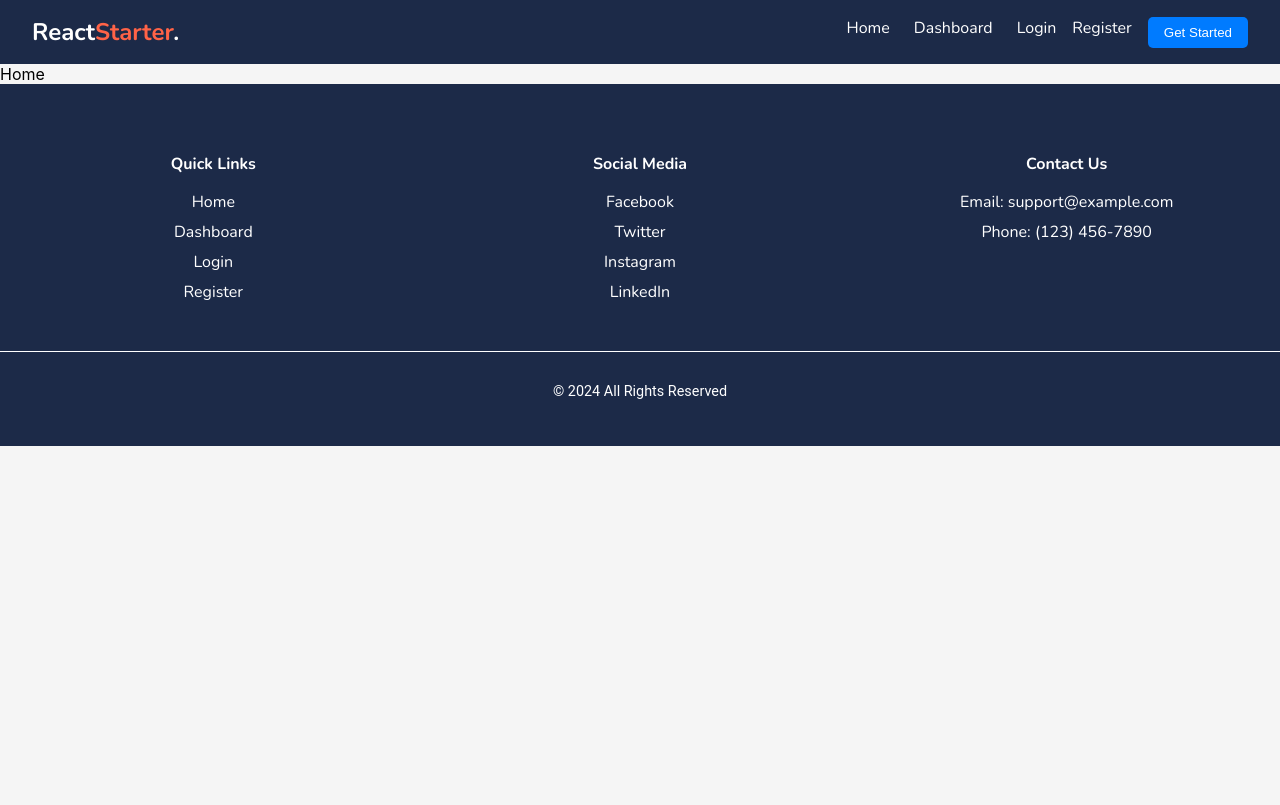
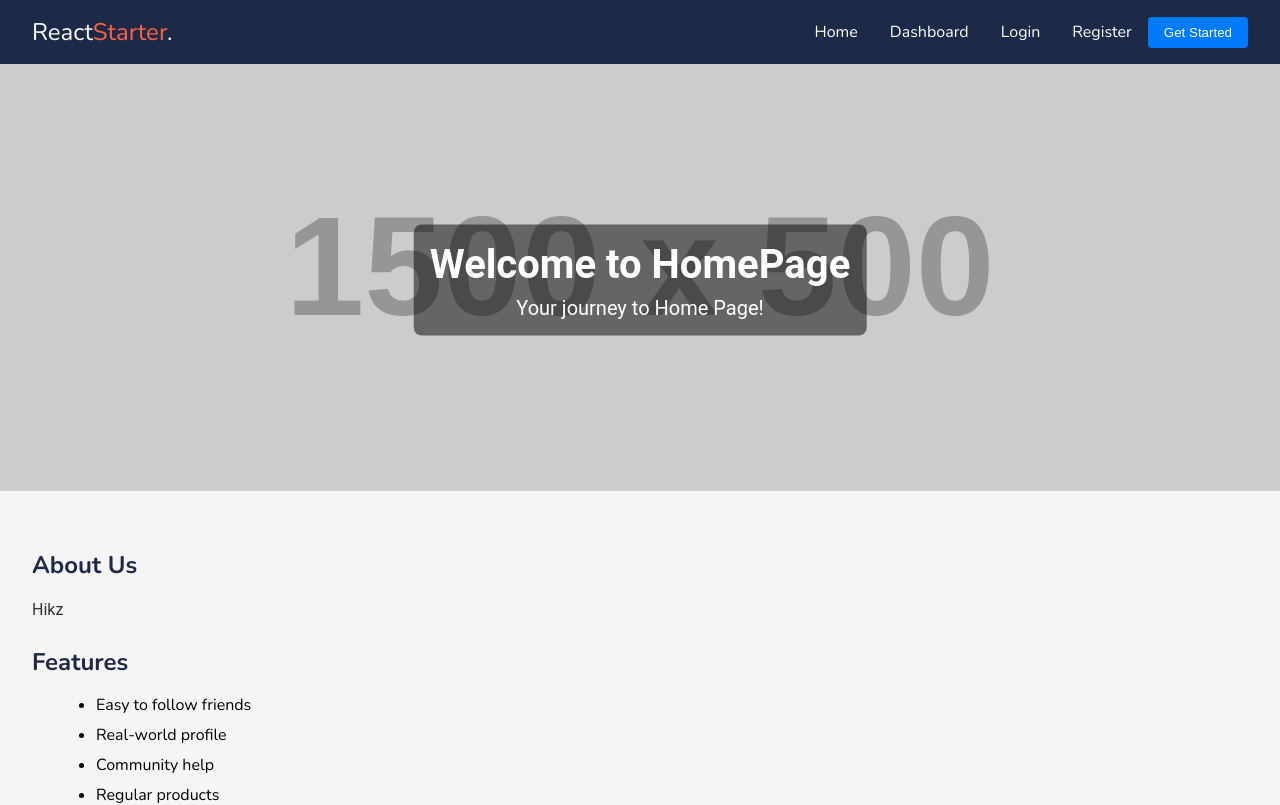
Before and after one commit to shanakasp/udemy-react-reusable-react-template--Course, a React (Vite) app: page / in a window 1280 px wide. Shown: the top 805 px of the page. Built offline with nearby package versions, Linux system fonts and the light colour scheme.

Commit message:
changed 5 files

```diff
--- a/src/components/header/header.module.scss
+++ b/src/components/header/header.module.scss
@@ -1,61 +1,169 @@
-/* header.module.scss */
+// @import url("https://fonts.googleapis.com/css2?family=Nunito:ital,wght@0,200..1000;1,200..1000&display=swap");
+
+// .header {
+//   background-color: #1c2a48;
+//   color: #fff;
+//   padding: 1rem 2rem;
+//   display: flex;
+//   justify-content: space-between;
+//   align-items: center;
+//   position: relative;
+//   z-index: 1000;
+//   font-family: "Nunito", sans-serif;
+
+//   .logo {
+//     font-size: 1.5rem;
+
+//     span {
+//       color: #ff6347;
+//     }
+//   }
+
+//   .nav-links {
+//     display: flex;
+//     align-items: center;
+
+//     a {
+//       margin: 0 1rem;
+//       text-decoration: none;
+//       color: #fff;
+
+//       &.active {
+//         color: #ff6347;
+//         text-decoration: underline;
+//       }
+
+//       &:hover {
+//         color: #ff6347;
+//       }
+//     }
+
+//     .auth-buttons {
+//       display: flex;
+//       align-items: center;
+
+//       a {
+//         margin: 0 1rem;
+//         text-decoration: none;
+//         color: #fff;
+
+//         &:hover {
+//           color: #ff6347;
+//         }
+//       }
+
+//       .get-started {
+//         background-color: #007bff;
+//         color: #fff;
+//         border: none;
+//         padding: 0.5rem 1rem;
+//         border-radius: 0.25rem;
+//         cursor: pointer;
+
+//         &:hover {
+//           background-color: #0056b3;
+//         }
+//       }
+//     }
+//   }
+
+//   .hamburger {
+//     display: none;
+//     font-size: 2rem;
+//     cursor: pointer;
+//   }
+
+//   @media (max-width: 768px) {
+//     .nav-links {
+//       display: none;
+//       position: absolute;
+//       top: 0;
+//       left: 0;
+//       width: 100%;
+//       height: 100vh;
+//       background-color: rgba(28, 42, 72, 0.95);
+//       flex-direction: column;
+//       justify-content: center;
+//       align-items: center;
+
+//       &.show {
+//         display: flex;
+//         z-index: 999;
+//       }
+
+//       a {
+//         margin: 1rem 0;
+//         font-size: 1.5rem;
+//       }
+
+//       .auth-buttons {
+//         flex-direction: column;
+
+//         a {
+//           margin: 0.5rem 0;
+//           font-size: 1.5rem;
+//         }
+
+//         .get-started {
+//           margin-top: 1rem;
+//         }
+//       }
+//     }
+
+//     .hamburger {
+//       display: block;
+//     }
+//   }
+// }
+
 @import url("https://fonts.googleapis.com/css2?family=Nunito:ital,wght@0,200..1000;1,200..1000&display=swap");
 
 .header {
+  background-color: #1c2a48;
+  color: #fff;
+  padding: 1rem 2rem;
   display: flex;
   justify-content: space-between;
   align-items: center;
-  padding: 1rem 2rem;
-  background-color: #1c2a48; /* Dark background color */
-  color: #fff;
+  position: relative;
   font-family: "Nunito", sans-serif;
+  z-index: 1000;
 
   .logo {
     font-size: 1.5rem;
-    font-weight: bold;
 
     span {
-      color: #ff6347; /* Two-tone color for "Starter" */
+      color: #ff6347;
     }
   }
 
   .nav-links {
     display: flex;
-    gap: 1.5rem;
+    align-items: center;
 
     a {
+      margin: 0 1rem;
+      text-decoration: none;
       color: #fff;
-      text-decoration: none;
-      position: relative;
-      padding-bottom: 5px;
+
+      &.active {
+        color: #ff6347;
+        text-decoration: underline;
+      }
 
       &:hover {
         color: #ff6347;
-      }
-
-      &.active {
-        color: #ff6347; /* Active link color */
-        &:after {
-          content: "";
-          display: block;
-          width: 100%;
-          height: 2px;
-          background-color: #ff6347;
-          position: absolute;
-          bottom: 0;
-          left: 0;
-        }
-      }
       }
     }
 
     .auth-buttons {
       display: flex;
-    gap: 1rem;
+      align-items: center;
 
       a {
+        margin: 0 1rem;
+        text-decoration: none;
         color: #fff;
-      text-decoration: none;
 
         &:hover {
           color: #ff6347;
@@ -64,37 +172,57 @@
 
       .get-started {
         background-color: #007bff;
+        color: #fff;
         border: none;
         padding: 0.5rem 1rem;
-      color: #fff;
+        border-radius: 0.25rem;
         cursor: pointer;
-      border-radius: 5px;
 
         &:hover {
           background-color: #0056b3;
         }
       }
     }
+  }
 
   .hamburger {
     display: none;
+    font-size: 2rem;
     cursor: pointer;
-    font-size: 2rem;
   }
 
   @media (max-width: 768px) {
     .nav-links {
       display: none;
-      flex-direction: column;
       position: absolute;
-      top: 60px;
+      top: 100%;
       left: 0;
       width: 100%;
       background-color: #1c2a48;
-      padding: 1rem;
+      flex-direction: column;
+      align-items: center;
+      box-shadow: 0 8px 16px rgba(0, 0, 0, 0.1);
 
       &.show {
         display: flex;
+      }
+
+      a {
+        margin: 1rem 0;
+        font-size: 1.5rem;
+      }
+
+      .auth-buttons {
+        flex-direction: column;
+
+        a {
+          margin: 0.5rem 0;
+          font-size: 1.5rem;
+        }
+
+        .get-started {
+          margin-top: 1rem;
+        }
       }
     }
 
--- a/src/pages/404/NotFound.jsx
+++ b/src/pages/404/NotFound.jsx
@@ -1,5 +1,34 @@
+import { useEffect, useState } from "react";
+import { Link } from "react-router-dom";
+import styles from "./notfound.module.scss";
+
 const NotFound = () => {
-  return <div>Not Found</div>;
+  const [isLoading, setIsLoading] = useState(true);
+
+  useEffect(() => {
+    const timeout = setTimeout(() => {
+      setIsLoading(false);
+    }, 1500);
+
+    return () => clearTimeout(timeout);
+  }, []);
+
+  return (
+    <div className={styles["not-found-container"]}>
+      {isLoading ? (
+        <div className={styles["loading-circle"]} />
+      ) : (
+        <div className={styles["not-found-content"]}>
+          <div className="icon-container"></div>
+          <h2>Oops! Page Not Found</h2>
+          <p>Sorry, but the page you are looking for does not exist.</p>
+          <Link to={"/"}>
+            <button>Back to Home Page</button>
+          </Link>
+        </div>
+      )}
+    </div>
+  );
 };
 
 export default NotFound;
--- /dev/null
+++ b/src/pages/404/notfound.module.scss
@@ -0,0 +1,81 @@
+.not-found-container {
+  display: flex;
+  justify-content: center;
+  align-items: center;
+  min-height: 80vh;
+
+  .not-found-content {
+    text-align: center;
+
+    .icon-container {
+      font-size: 5rem;
+      color: #ff6347;
+      margin-bottom: 2rem;
+
+      .icon {
+        animation: bounce 2s infinite;
+      }
+    }
+
+    h2 {
+      font-size: 2rem;
+      color: #333;
+      margin-bottom: 1rem;
+    }
+
+    p {
+      font-size: 1.2rem;
+      color: #666;
+      margin-bottom: 2rem;
+    }
+
+    button {
+      background-color: #007bff;
+      color: #fff;
+      border: none;
+      padding: 0.5rem 1rem;
+      border-radius: 0.25rem;
+      cursor: pointer;
+      transition: background-color 0.3s;
+
+      &:hover {
+        background-color: #0056b3;
+      }
+    }
+  }
+
+  .loading-circle {
+    border: 8px solid #f3f3f3;
+    border-top: 8px solid #3498db;
+    border-radius: 50%;
+    width: 50px;
+    height: 50px;
+    animation: spin 1s linear infinite;
+    margin: 20px auto;
+  }
+
+  @keyframes spin {
+    0% {
+      transform: rotate(0deg);
+    }
+    100% {
+      transform: rotate(360deg);
+    }
+  }
+
+  @keyframes bounce {
+    0%,
+    20%,
+    50%,
+    80%,
+    100% {
+      transform: translateY(0);
+    }
+    40% {
+      transform: translateY(-30px);
+    }
+    60% {
+      transform: translateY(-15px);
+    }
+  }
+}
--- a/src/pages/home/Home.jsx
+++ b/src/pages/home/Home.jsx
@@ -1,5 +1,32 @@
+import styles from "./home.module.scss";
+
 function Home() {
-  return <div>Home</div>;
+  return (
+    <div className={styles.body}>
+      <div className={styles.hero}>
+        <img
+          src="https://via.placeholder.com/1500x500"
+          alt="Hero"
+          className={styles.heroImage}
+        />
+        <div className={styles.heroText}>
+          <h1>Welcome to HomePage</h1>
+          <p>Your journey to Home Page!</p>
+        </div>
+      </div>
+      <div className={styles.content}>
+        <h2>About Us</h2>
+        <p>Hikz</p>
+        <h2>Features</h2>
+        <ul>
+          <li>Easy to follow friends</li>
+          <li>Real-world profile</li>
+          <li>Community help</li>
+          <li>Regular products</li>
+        </ul>
+      </div>
+    </div>
+  );
 }
 
 export default Home;
--- /dev/null
+++ b/src/pages/home/home.module.scss
@@ -0,0 +1,60 @@
+.body {
+  font-family: "Nunito", sans-serif;
+  padding: 0;
+  margin: 0;
+}
+
+.hero {
+  position: relative;
+  text-align: center;
+  color: white;
+
+  .heroImage {
+    width: 100%;
+    height: auto;
+  }
+
+  .heroText {
+    position: absolute;
+    top: 50%;
+    left: 50%;
+    transform: translate(-50%, -50%);
+    background-color: rgba(0, 0, 0, 0.5);
+    padding: 1rem;
+    border-radius: 0.5rem;
+
+    h1 {
+      margin: 0;
+      font-size: 2.5rem;
+    }
+
+    p {
+      margin: 0.5rem 0 0;
+      font-size: 1.25rem;
+    }
+  }
+}
+
+.content {
+  padding: 2rem;
+
+  h2 {
+    color: #1c2a48;
+    margin-bottom: 1rem;
+  }
+
+  p {
+    color: #333;
+    margin-bottom: 1.5rem;
+    line-height: 1.6;
+  }
+
+  ul {
+    list-style-type: disc;
+    margin-left: 1.5rem;
+
+    li {
+      margin-bottom: 0.5rem;
+    }
+  }
+}
```
Lines whose indentation alone changed are shown as unchanged.
